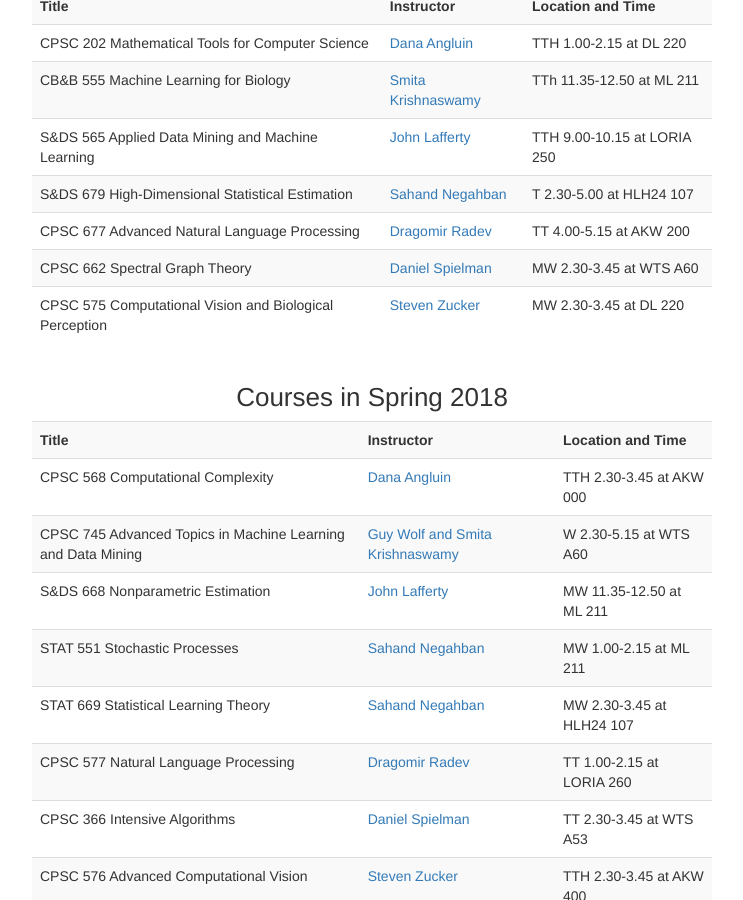
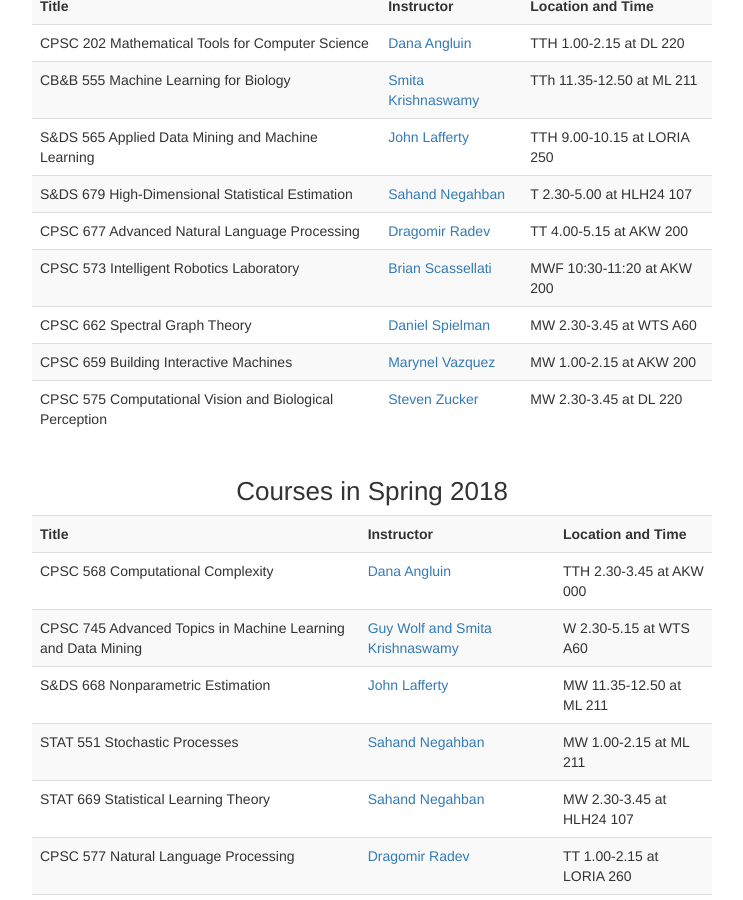
Before and after one commit to mlatyale/mlatyale.github.io, a Jekyll site: the page built from teaching.md, in a window 1280 px wide and 900 px high, scrolled down 322 px. Shown: the whole window, without its empty margins (268-1011 px from the left). Built offline with Jekyll 4.4.1, drawn with Linux system fonts in a browser that asks for light colours.

Commit message:
added Prof. Vazquez + Scaz

```diff
--- a/_data/courses.yml
+++ b/_data/courses.yml
@@ -25,11 +25,21 @@
       location: "AKW 200"
       title: "CPSC 677 Advanced Natural Language Processing"
       time: "TT 4.00-5.15"
+    - instructor: Brian Scassellati
+      instructor_website: http://www.cs.yale.edu/homes/scaz/
+      location: "AKW 200"
+      title: "CPSC 573 Intelligent Robotics Laboratory"
+      time: "MWF 10:30-11:20"
     - instructor: Daniel Spielman
       instructor_website: http://cs-www.cs.yale.edu/homes/spielman/
       location: "WTS A60"
       title: "CPSC 662 Spectral Graph Theory"
       time: "MW 2.30-3.45"
+    - instructor: Marynel Vazquez
+      instructor_website: http://www.marynel.net/
+      location: "AKW 200"
+      title: "CPSC 659 Building Interactive Machines"
+      time: "MW 1.00-2.15"
     - instructor: Steven Zucker
       instructor_website: https://seas.yale.edu/faculty-research/faculty-directory/steven-zucker
       location: "DL 220"
--- a/_data/links.yml
+++ b/_data/links.yml
@@ -12,6 +12,9 @@
     - name: "LILY"
       description: NLP Group at Yale
       url: "https://yale-lily.github.io/"
+    - name: "Social Robotics Lab"
+      description: Social Robotics Lab at Yale
+      url: "https://scazlab.yale.edu/"
     - name: "Zucker Lab"
       description: Computational Vision Group at Yale
       url: "http://www.cs.yale.edu/homes/vision/zucker/"
--- a/_data/publications.yml
+++ b/_data/publications.yml
@@ -12,9 +12,15 @@
     - name: "LILY"
       description: NLP Group at Yale
       url: "https://yale-lily.github.io/publications/"
+    - name: "Social Robotics Lab"
+      description: Publications by the Social Robotics Lab
+      url: "https://scazlab.yale.edu/publications/all-publications"
     - name: "Spielman Group"
       description: Publications by Dan Spielman's group
       url: "http://cs-www.cs.yale.edu/homes/spielman/Research/List.html"
+    - name: "Vazquez Group"
+      description: Publications by Marynel Vazquez's group
+      url: "http://www.marynel.net/publications"
     - name: "Zucker Lab"
       description: Computational Vision Group at Yale
       url: "http://www.cs.yale.edu/homes/vision/zucker/publications.html"
```
Also changed, not shown: _data/members.yml (+13 -0 lines), images/marynel.jpg (added), images/scaz.gif (added), images/vazquez.jpg (added), 8 other files.
